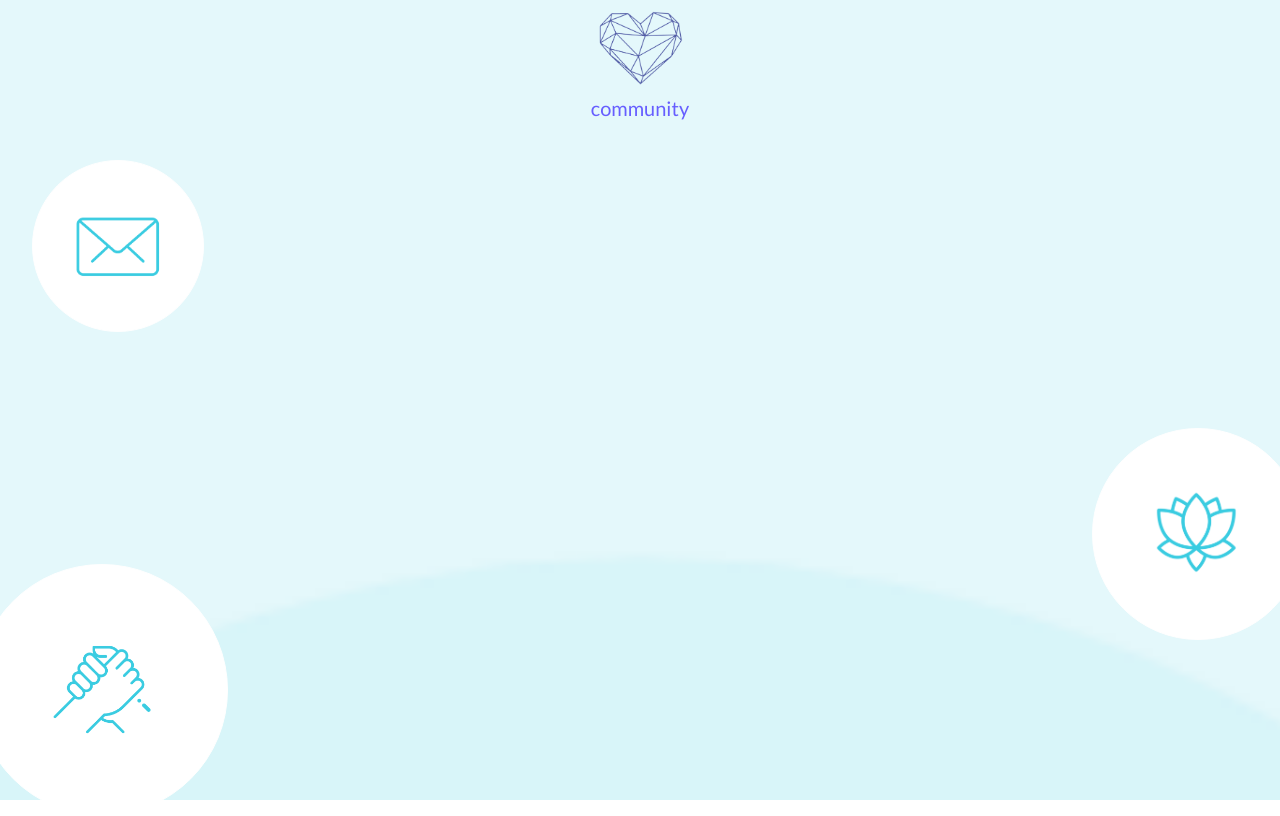
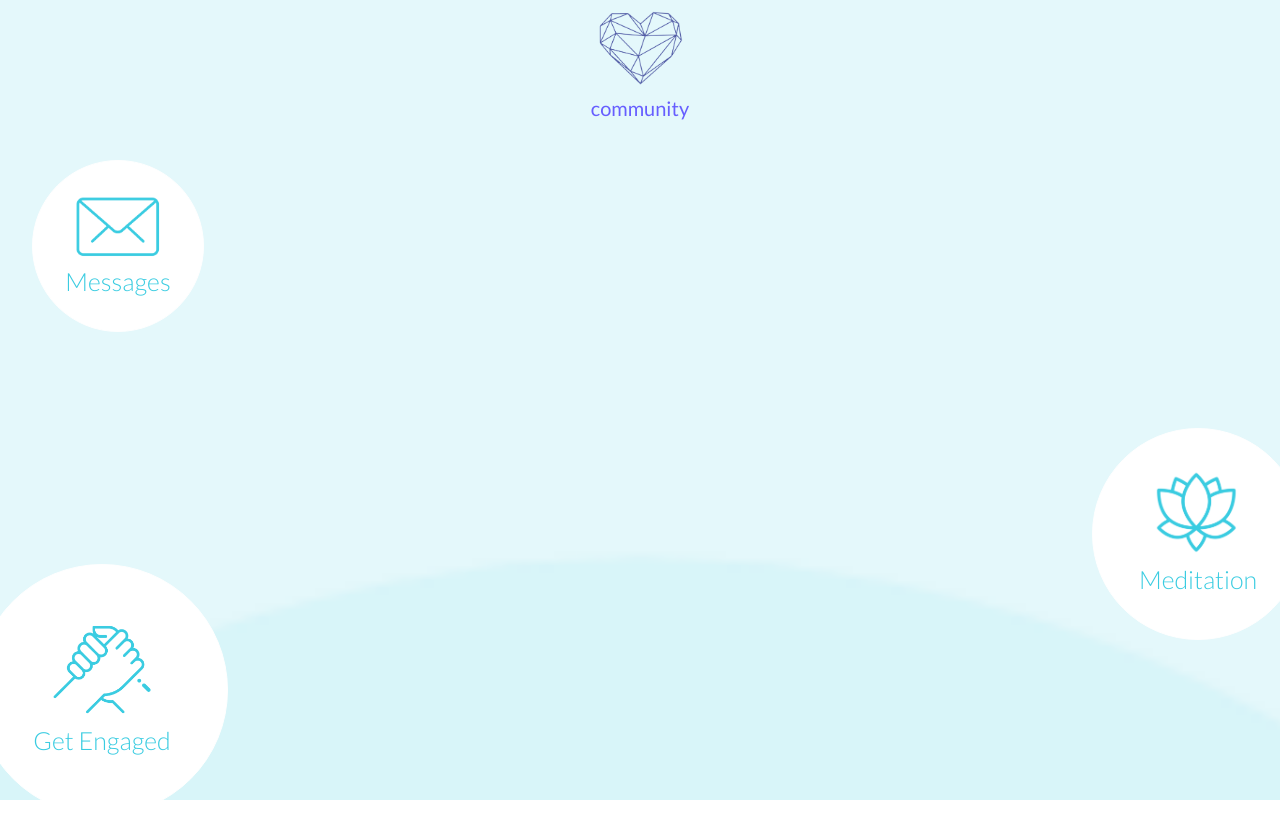
Before and after one commit to dragosgn/kleen.io, a React (Create React App) app: page /community in a window 1280 px wide. Shown: the top 816 px of the page. Built offline with nearby package versions, Linux system fonts and the light colour scheme.

Commit message:
added meditation

```diff
--- a/src/Community.js
+++ b/src/Community.js
@@ -16,18 +16,21 @@ export default () => (
         style={{ position: "absolute", left: "2rem", top: "10rem" }}
       >
         <img src={message} height={70} style={{ padding: "0rem" }} />
+        <Label>Messages</Label>
       </Circle>
       <Circle
         size={210}
         style={{ position: "absolute", right: "-1.5rem", bottom: "10rem" }}
       >
         <img src={lotus} height={90} style={{ padding: "0rem" }} />
+        <Label>Meditation</Label>
       </Circle>
       <Circle
         size={250}
         style={{ position: "absolute", left: "-1.5rem", bottom: "-1rem" }}
       >
         <img src={volunteer} height={100} style={{ padding: "0rem" }} />
+        <Label>Get Engaged</Label>
       </Circle>
     </Root>
   </React.Fragment>
@@ -65,6 +68,6 @@ const Label = styled.div`
   line-height: 1.6;
   letter-spacing: normal;
   text-align: center;
-  color: #ffffff;
+  color: ${props => props.theme.secondaryColor};
   position: relative;
 `;
```
